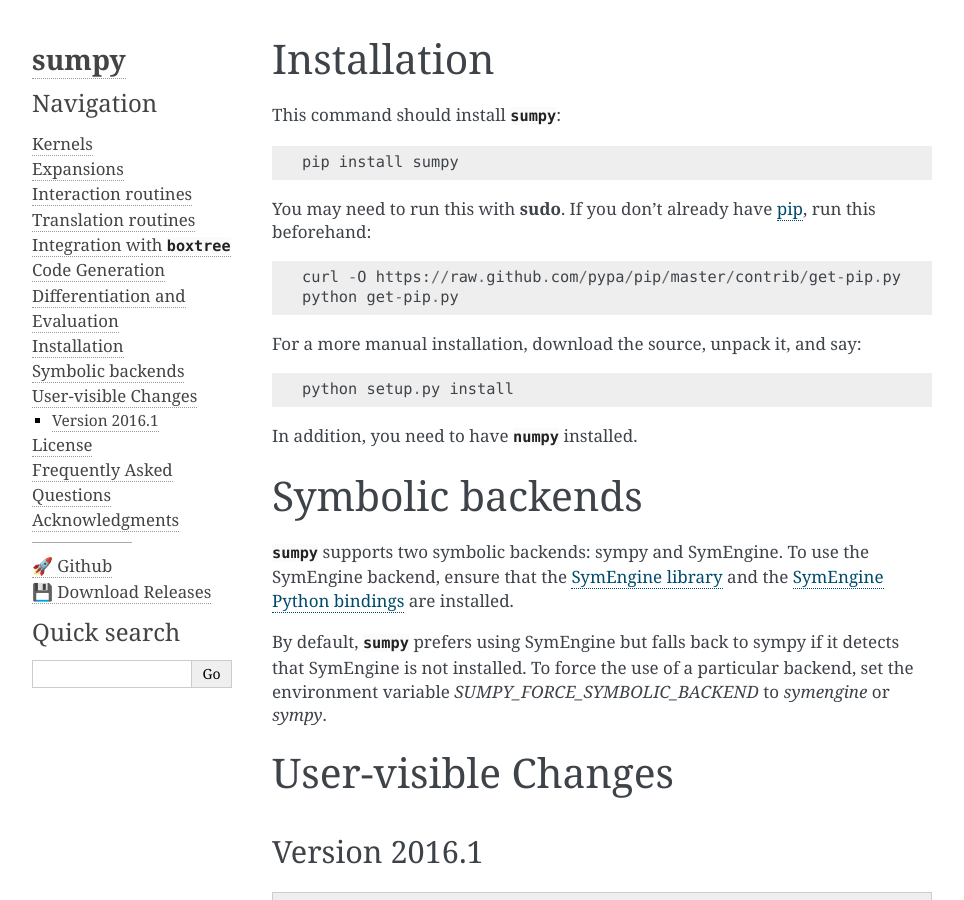
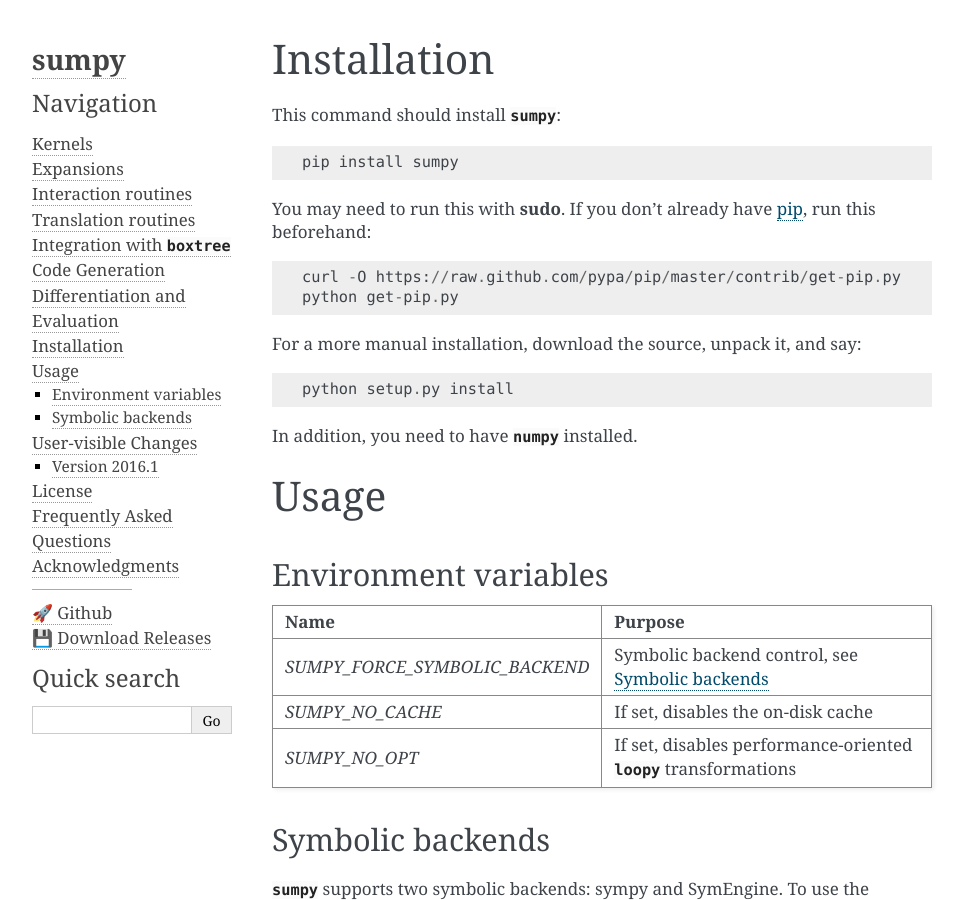
Before and after one commit to inducer/sumpy, a Sphinx documentation site: the page built from doc/misc.rst, in a window 1280 px wide and 900 px high. Shown: the whole window, without its empty margins (148-1112 px from the left). Built offline with Sphinx 7.4.7, drawn with Linux system fonts in a browser that asks for light colours.

Commit message:
Document environment variables

```diff
--- a/doc/misc.rst
+++ b/doc/misc.rst
@@ -19,8 +19,25 @@
 
 In addition, you need to have :mod:`numpy` installed.
 
+Usage
+=====
+
+Environment variables
+---------------------
+
++-----------------------------------+-----------------------------------------------------+
+| Name                              | Purpose                                             |
++===================================+=====================================================+
+| `SUMPY_FORCE_SYMBOLIC_BACKEND`    | Symbolic backend control, see `Symbolic backends`_  |
++-----------------------------------+-----------------------------------------------------+
+| `SUMPY_NO_CACHE`                  | If set, disables the on-disk cache                  |
++-----------------------------------+-----------------------------------------------------+
+| `SUMPY_NO_OPT`                    | If set, disables performance-oriented :mod:`loopy`  |
+|                                   | transformations                                     |
++-----------------------------------+-----------------------------------------------------+
+
 Symbolic backends
-=================
+-----------------
 
 :mod:`sumpy` supports two symbolic backends: sympy and SymEngine. To use the
 SymEngine backend, ensure that the `SymEngine library
```
